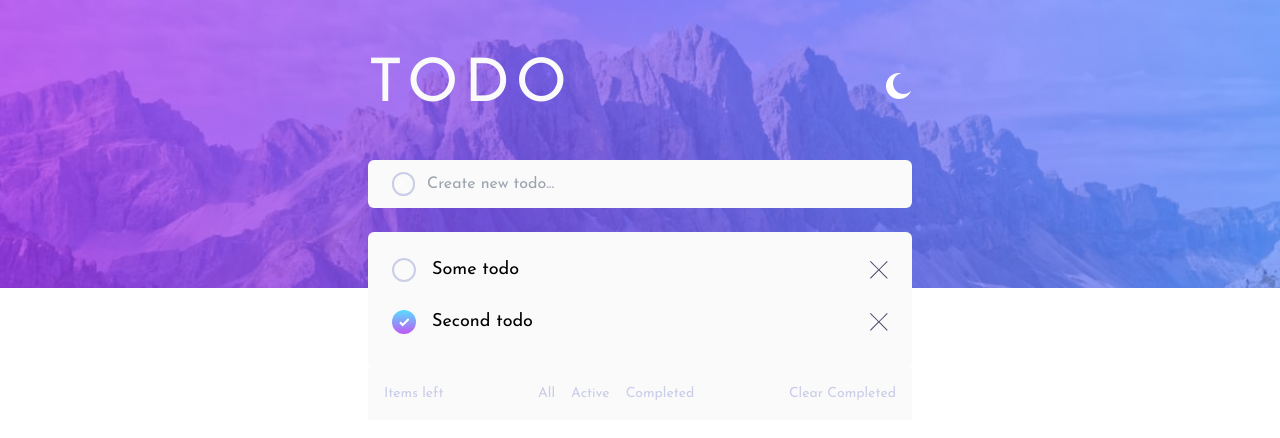
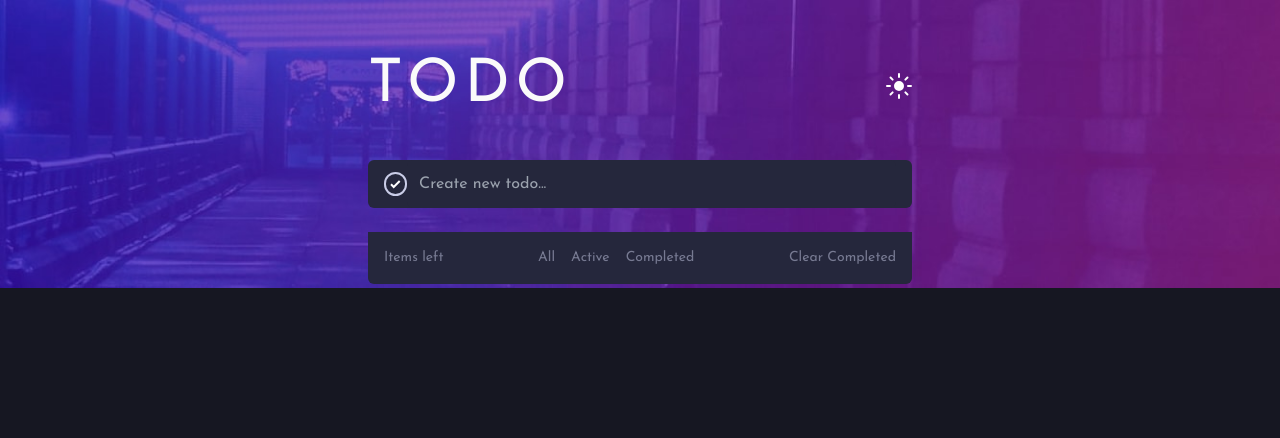
Before and after one commit to VaheAA/fem-todo-app, a Vue app: page / in a window 1280 px wide. Both pictures are taken after a click on the button 899 px from the left and 86 px from the top of the page. Shown: the top 438 px of the page. Built offline with nearby package versions, Linux system fonts and the light colour scheme.

Commit message:
some functionality

```diff
--- a/index.html
+++ b/index.html
@@ -12,7 +12,7 @@
     />
     <title>Vite App</title>
   </head>
-  <body>
+  <body class="h-full bg-veryLightGrayishBlue dark:bg-veryDarkBlue">
     <div id="app"></div>
     <script type="module" src="/src/main.js"></script>
   </body>
--- a/src/components/TodoContainer.vue
+++ b/src/components/TodoContainer.vue
@@ -1,17 +1,41 @@
 <template>
-  <div class="bg-hero-pattern h-72 bg-cover bg-no-repeat">
+  <div
+    class="bg-hero-pattern-light dark:bg-hero-pattern-dark h-72 bg-cover bg-no-repeat"
+  >
     <div class="max-w-xl mx-auto px-4 pt-14">
       <TotoHeader />
-      <TodoInput />
-      <TodoList />
+      <TodoInput @add-todo="handleSubmit" v-model="todoInput" />
+      <TodoList :todos="todos" />
       <TodoFooter />
     </div>
   </div>
 </template>
 
 <script setup>
+import { ref } from 'vue';
 import TotoHeader from './TotoHeader.vue';
 import TodoInput from './TodoInput.vue';
 import TodoList from './TodoList.vue';
 import TodoFooter from './TodoFooter.vue';
+
+const todoInput = ref('');
+const completed = ref(false);
+
+const todos = ref(JSON.parse(localStorage.getItem('todos')));
+
+const handleSubmit = () => {
+  if (todoInput.value !== '') {
+    const newTodo = {
+      id: Math.trunc(Math.random() * 1234976512378),
+      body: todoInput.value,
+      completed: completed.value
+    };
+    if (localStorage.getItem('todos')) {
+      todos.value = [...todos.value, newTodo];
+      localStorage.setItem('todos', JSON.stringify(todos.value));
+    } else {
+      localStorage.setItem('todos', JSON.stringify([newTodo]));
+    }
+  }
+};
 </script>
--- a/src/components/TodoFooter.vue
+++ b/src/components/TodoFooter.vue
@@ -1,22 +1,26 @@
 <template>
-  <div class="flex justify-between px-4 py-4 bg-veryLightGray text-sm">
-    <p class="text-lightGrayishBlue">{{ count }} Items left</p>
+  <div
+    class="flex justify-between px-4 py-4 rounded-b-md bg-veryLightGray dark:bg-veryDarkDesBlue text-sm"
+  >
+    <p class="text-lightGrayishBlue dark:text-darkGrayishBlue">
+      {{ count }} Items left
+    </p>
     <div class="flex flex-row gap-4">
       <span
-        class="text-lightGrayishBlue hover:text-darkGrayishBlue cursor-pointer"
+        class="text-lightGrayishBlue dark:text-darkGrayishBlue dark:hover:text-lightGrayishBlue hover:text-darkGrayishBlue cursor-pointer"
         >All</span
       >
       <span
-        class="text-lightGrayishBlue hover:text-darkGrayishBlue cursor-pointer"
+        class="text-lightGrayishBlue dark:text-darkGrayishBlue dark:hover:text-lightGrayishBlue hover:text-darkGrayishBlue cursor-pointer"
         >Active</span
       >
       <span
-        class="text-lightGrayishBlue hover:text-darkGrayishBlue cursor-pointer"
+        class="text-lightGrayishBlue dark:text-darkGrayishBlue dark:hover:text-lightGrayishBlue hover:text-darkGrayishBlue cursor-pointer"
         >Completed</span
       >
     </div>
     <button
-      class="text-lightGrayishBlue hover:text-darkGrayishBlue cursor-pointer"
+      class="text-lightGrayishBlue dark:text-darkGrayishBlue dark:hover:text-lightGrayishBlue hover:text-darkGrayishBlue cursor-pointer"
     >
       Clear Completed
     </button>
--- a/src/components/TodoInput.vue
+++ b/src/components/TodoInput.vue
@@ -1,6 +1,13 @@
 <template>
-  <form class="w-full flex bg-veryLightGray rounded-md items-center px-6 mt-11">
-    <button class="w-6 h-6 block border-2 border-lightGrayishBlue rounded-full">
+  <form
+    class="w-full flex bg-veryLightGray dark:bg-veryDarkDesBlue rounded-md items-center px-4 mt-11"
+    @submit.prevent="createTodo"
+  >
+    <span
+      class="w-6 h-6 border-2 border-lightGrayishBlue rounded-full flex items-center justify-center cursor-pointer"
+      :class="{ 'bg-check-gradient': completed, 'border-2': !completed }"
+      @click="completed = !completed"
+    >
       <svg xmlns="http://www.w3.org/2000/svg" width="11" height="9">
         <path
           fill="none"
@@ -9,13 +16,22 @@
           d="M1 4.304L3.696 7l6-6"
         />
       </svg>
-    </button>
+    </span>
     <input
-      class="border-0 bg-veryLightGray outline-none py-3 px-3 rounded-md w-full"
+      class="border-0 outline-none py-3 px-3 rounded-md w-full dark:bg-veryDarkDesBlue"
       type="text"
       placeholder="Create new todo..."
+      :value="modelValue"
+      @input="$emit('update:modelValue', $event.target.value)"
     />
   </form>
 </template>
 
-<script setup></script>
+<script setup>
+defineProps(['modelValue', 'completed']);
+const emit = defineEmits(['addTodo', 'update:modelValue']);
+
+const createTodo = () => {
+  emit('addTodo');
+};
+</script>
--- a/src/components/TodoItem.vue
+++ b/src/components/TodoItem.vue
@@ -1,11 +1,12 @@
 <template>
   <div
-    class="flex justify-start gap-4 items-center mb-2 py-2 px-2"
+    class="flex justify-start gap-4 items-center mb-2 last:mb-0 py-4 px-4 border-b border-lightGrayishBlue"
     :completed="completed"
   >
     <button
-      class="w-6 h-6 border-lightGrayishBlue rounded-full flex items-center justify-center hover:border-veryDarkGrayishBlue"
+      class="w-6 h-6 border-lightGrayishBlue dark:border-veryDarkGrayishBlue rounded-full flex items-center justify-center hover:border-veryDarkGrayishBlue dark:hover:border-veryLightGrayishBlue"
       :class="{ 'bg-check-gradient': completed, 'border-2': !completed }"
+      @click="completeTask(id)"
     >
       <svg
         v-if="completed"
@@ -21,8 +22,17 @@
         />
       </svg>
     </button>
-    <p class="cursor-pointer text-lg">{{ todoText }}</p>
-    <button class="ml-auto">
+    <p
+      class="cursor-pointer text-lg dark:text-veryLightGray"
+      :class="{
+        'line-through': completed,
+        'text-veryLightGrayishBlue': completed,
+        'dark:text-veryDarkGrayishBlue1': completed
+      }"
+    >
+      {{ todoText }}
+    </p>
+    <button class="ml-auto" @click="deleteItem(id)">
       <svg xmlns="http://www.w3.org/2000/svg" width="18" height="18">
         <path
           fill="#494C6B"
@@ -39,4 +49,14 @@ const props = defineProps({
   completed: Boolean,
   todoText: String
 });
+
+const emit = defineEmits(['delete', 'complete']);
+
+const deleteItem = (id) => {
+  emit('delete', id);
+};
+
+const completeTask = (id) => {
+  emit('complete', id);
+};
 </script>
--- a/src/components/TodoList.vue
+++ b/src/components/TodoList.vue
@@ -1,31 +1,36 @@
 <template>
-  <div class="max-w-full bg-veryLightGray mt-6 rounded-md px-4 py-4">
-    <ul>
-      <TodoItem
-        v-for="todo in data"
-        :key="todo.id"
-        :todoText="todo.todoText"
-        :completed="todo.completed"
-      />
+  <div
+    class="max-w-full bg-veryLightGray dark:bg-veryDarkDesBlue mt-6 rounded-t-md"
+  >
+    <ul v-if="todos">
+      <li v-for="todo in todos" :key="todo.id">
+        <TodoItem
+          :todoText="todo.body"
+          :completed="todo.completed"
+          @delete="handleDelete(todo.id)"
+          @complete="handleComplete(todo.id)"
+        />
+      </li>
     </ul>
   </div>
 </template>
 
 <script setup>
+import { onMounted, ref } from 'vue';
 import TodoItem from './TodoItem.vue';
-import { provide } from 'vue';
-const data = [
-  {
-    id: '1',
-    todoText: 'Some todo',
-    completed: false
-  },
-  {
-    id: '2',
-    todoText: 'Second todo',
-    completed: true
-  }
-];
+const todos = ref([]);
 
-provide('count', data.length);
+const handleDelete = (id) => {
+  todos.value = todos.value.filter((item) => item.id !== id);
+  localStorage.setItem('todos', JSON.stringify(todos.value));
+};
+const handleComplete = (id) => {
+  todos.value = todos.value.map((item) =>
+    item.id === id ? (item.completed = !item.completed) : item.completed
+  );
+};
+
+onMounted(() => {
+  todos.value = JSON.parse(localStorage.getItem('todos'));
+});
 </script>
--- a/src/components/TotoHeader.vue
+++ b/src/components/TotoHeader.vue
@@ -1,16 +1,37 @@
 <template>
   <div class="max-w-xl flex justify-between items-center">
     <h1 class="text-6xl tracking-widest text-veryLightGray">TODO</h1>
-    <button class="bg-transparent">
-      <svg xmlns="http://www.w3.org/2000/svg" width="26" height="26">
+    <button class="bg-transparent" @click="toggleTheme">
+      <svg
+        xmlns="http://www.w3.org/2000/svg"
+        width="26"
+        height="26"
+        v-if="!isDark"
+      >
         <path
           fill="#FFF"
           fill-rule="evenodd"
           d="M13 0c.81 0 1.603.074 2.373.216C10.593 1.199 7 5.43 7 10.5 7 16.299 11.701 21 17.5 21c2.996 0 5.7-1.255 7.613-3.268C23.22 22.572 18.51 26 13 26 5.82 26 0 20.18 0 13S5.82 0 13 0z"
         />
       </svg>
+      <svg xmlns="http://www.w3.org/2000/svg" width="26" height="26" v-else>
+        <path
+          fill="#FFF"
+          fill-rule="evenodd"
+          d="M13 21a1 1 0 011 1v3a1 1 0 11-2 0v-3a1 1 0 011-1zm-5.657-2.343a1 1 0 010 1.414l-2.121 2.121a1 1 0 01-1.414-1.414l2.12-2.121a1 1 0 011.415 0zm12.728 0l2.121 2.121a1 1 0 01-1.414 1.414l-2.121-2.12a1 1 0 011.414-1.415zM13 8a5 5 0 110 10 5 5 0 010-10zm12 4a1 1 0 110 2h-3a1 1 0 110-2h3zM4 12a1 1 0 110 2H1a1 1 0 110-2h3zm18.192-8.192a1 1 0 010 1.414l-2.12 2.121a1 1 0 01-1.415-1.414l2.121-2.121a1 1 0 011.414 0zm-16.97 0l2.121 2.12A1 1 0 015.93 7.344L3.808 5.222a1 1 0 011.414-1.414zM13 0a1 1 0 011 1v3a1 1 0 11-2 0V1a1 1 0 011-1z"
+        />
+      </svg>
     </button>
   </div>
 </template>
 
-<script setup></script>
+<script setup>
+import { ref } from 'vue';
+
+const isDark = ref(false);
+
+const toggleTheme = () => {
+  document.documentElement.classList.toggle('dark');
+  isDark.value = !isDark.value;
+};
+</script>
--- a/src/index.css
+++ b/src/index.css
@@ -4,4 +4,5 @@
 
 #app {
   position: relative;
+  height: 100%;
 }
--- a/tailwind.config.js
+++ b/tailwind.config.js
@@ -1,4 +1,5 @@
 module.exports = {
+  darkMode: 'class',
   content: ['./index.html', './src/**/*.{vue,js,ts,jsx,tsx}'],
   theme: {
     colors: {
@@ -24,7 +25,8 @@ module.exports = {
     },
     extend: {
       backgroundImage: {
-        'hero-pattern': "url('./src/assets/images/bg-desktop-light.jpg')",
+        'hero-pattern-light': "url('./src/assets/images/bg-desktop-light.jpg')",
+        'hero-pattern-dark': "url('./src/assets/images/bg-desktop-dark.jpg')",
         'check-gradient':
           'linear-gradient(hsl(192, 100%, 67%), hsl(280, 87%, 65%));'
       }
```
